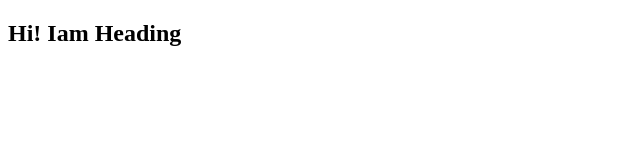
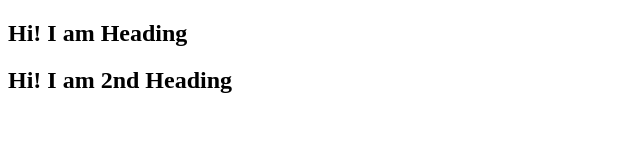
Before and after one commit to jyotichaurasia/project, a plain HTML site: page index.html in a window 1280 px wide. Shown: the whole page, without its empty margins (0-640 px from the left). Drawn offline with Linux system fonts and the light colour scheme.

Commit message:
Update index.html

```diff
--- a/index.html
+++ b/index.html
@@ -7,6 +7,7 @@
     <title>Document</title>
 </head>
 <body>
-    <h2>Hi! Iam Heading</h2>
+    <h2>Hi! I am Heading</h2>
+    <h2>Hi! I am 2nd Heading</h2>
 </body>
 </html>
```
